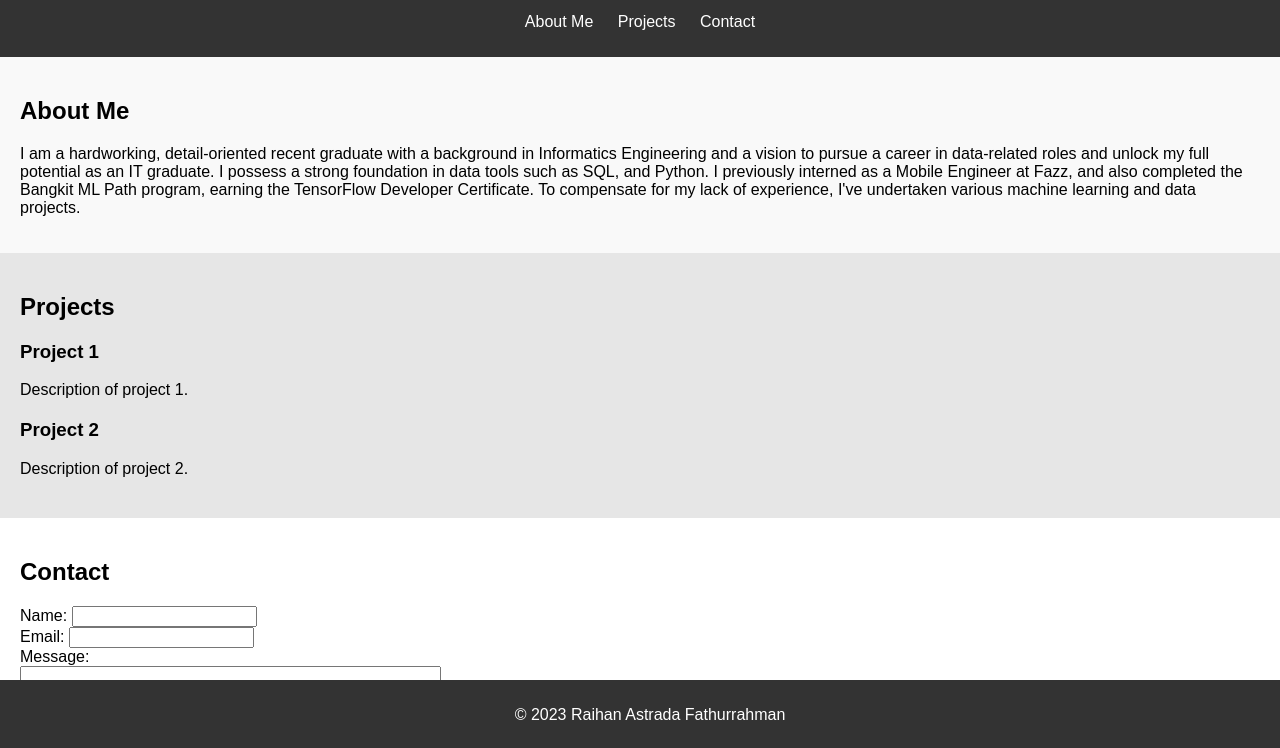
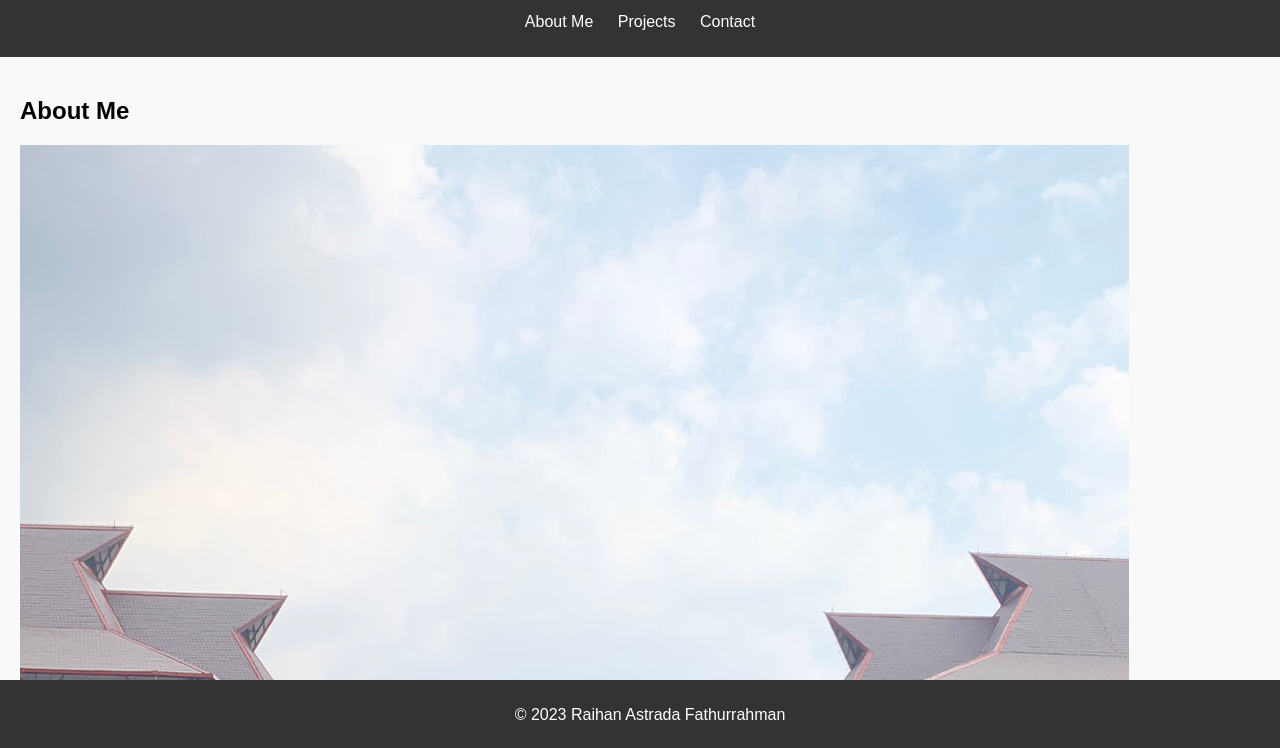
Before and after one commit to raihanastrada/portfolio, a plain HTML site: page index.html in a window 1280 px wide. Shown: the part 50-798 px from the top of the page. Drawn offline with Linux system fonts and the light colour scheme.

Commit message:
add image on about me

```diff
--- a/index.html
+++ b/index.html
@@ -19,8 +19,11 @@
     </header>
 
     <section id="about">
-        <h2>About Me</h2>
-        <p>I am a hardworking, detail-oriented recent graduate with a background in Informatics Engineering and a vision to pursue a career in data-related roles and unlock my full potential as an IT graduate. I possess a strong foundation in data tools such as SQL, and Python. I previously interned as a Mobile Engineer at Fazz, and also completed the Bangkit ML Path program, earning the TensorFlow Developer Certificate. To compensate for my lack of experience, I've undertaken various machine learning and data projects.</p>
+      <h2>About Me</h2>
+      <div class="profile-image">
+        <img src="photo.jpg" alt="Profile Image">
+      </div>
+      <p>I am a hardworking, detail-oriented recent graduate with a background in Informatics Engineering and a vision to pursue a career in data-related roles and unlock my full potential as an IT graduate. I possess a strong foundation in data tools such as SQL, and Python. I previously interned as a Mobile Engineer at Fazz, and also completed the Bangkit ML Path program, earning the TensorFlow Developer Certificate. To compensate for my lack of experience, I've undertaken various machine learning and data projects.</p>
     </section>
 
     <section id="projects">
```
Also changed, not shown: photo.jpg (added).
